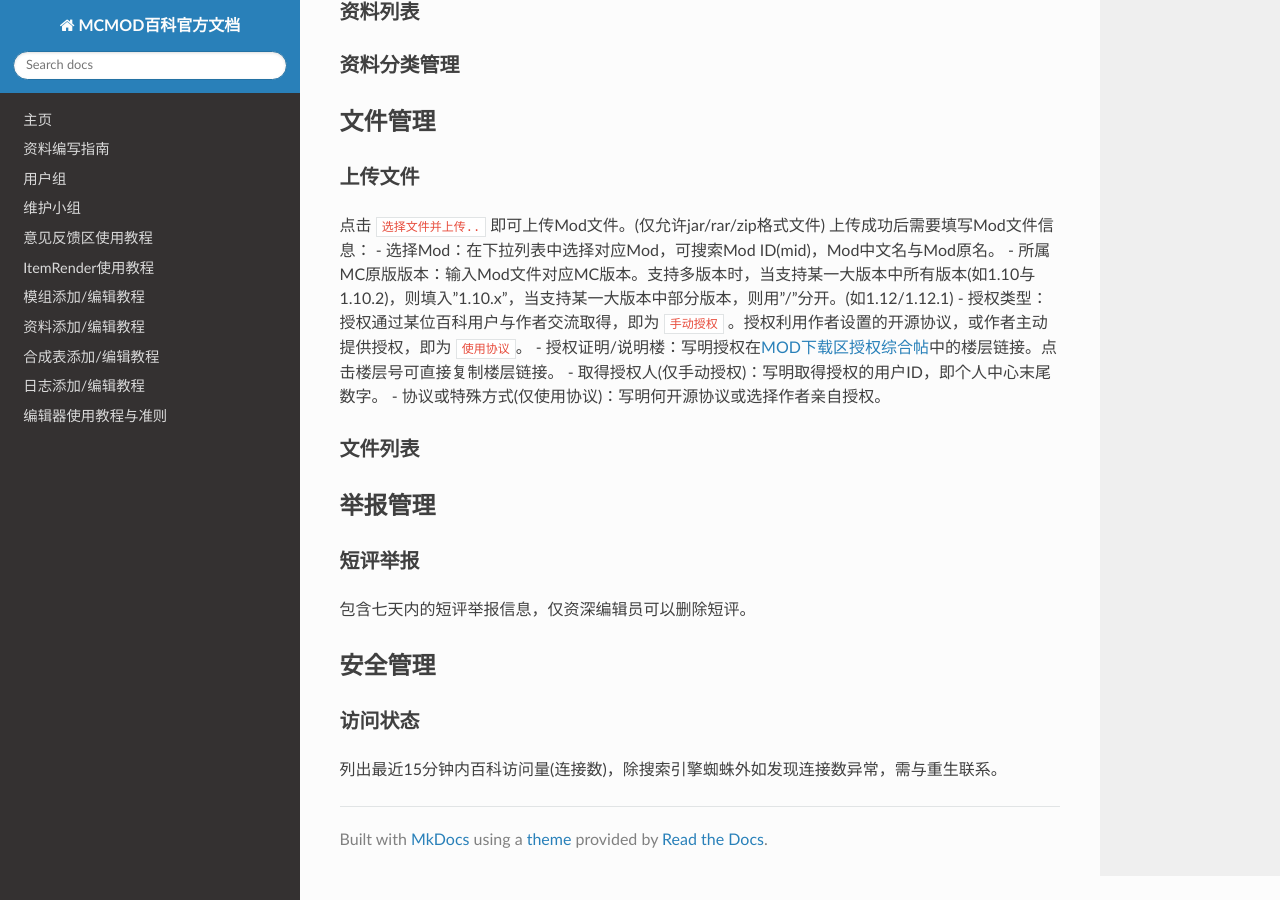
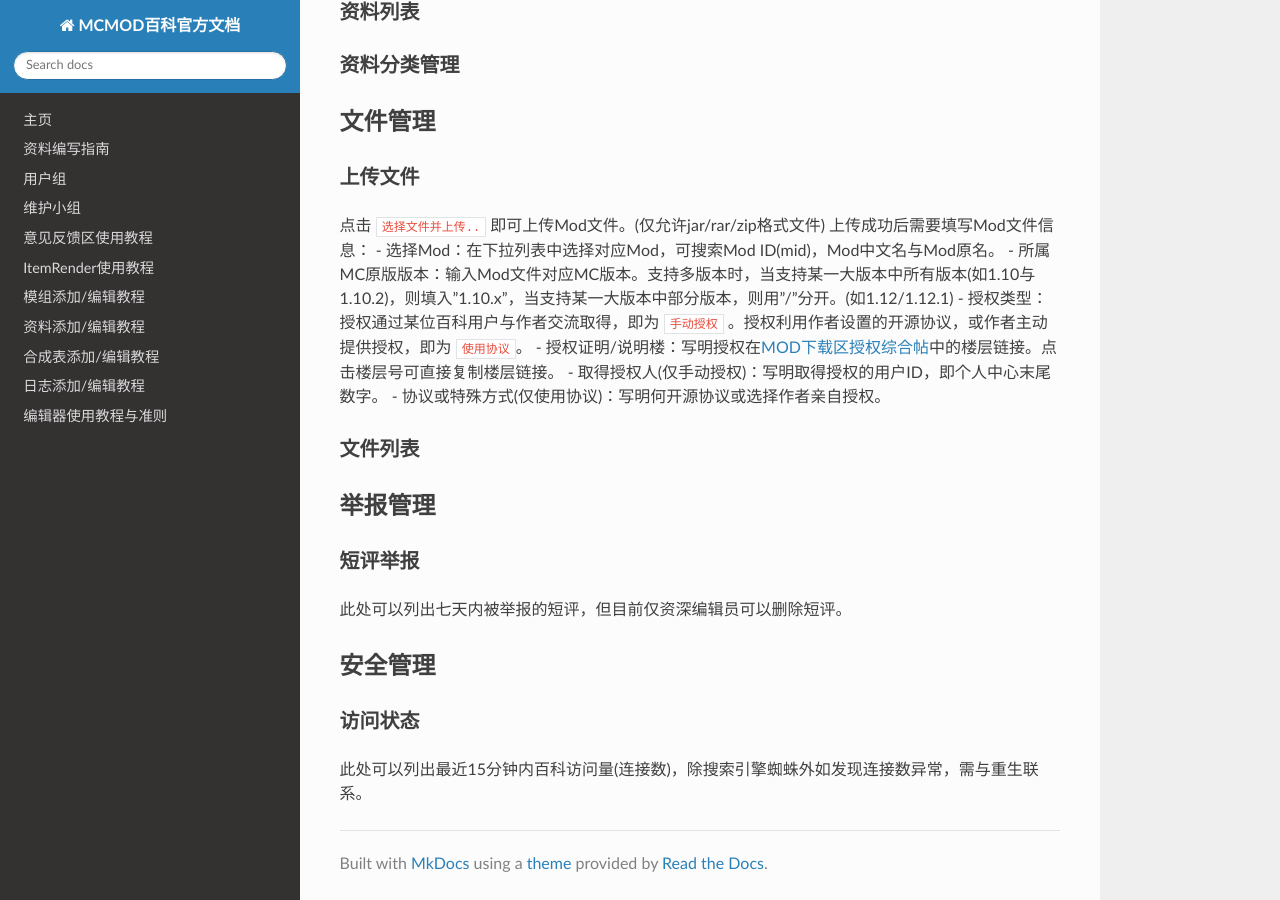
Before and after one commit to Ahrwing/mcmod, an MkDocs documentation site: the page built from docs/admin.md, in a window 1280 px wide and 900 px high, scrolled down 9183 px. Built offline with MkDocs 1.6.1, drawn with Linux system fonts in a browser that asks for light colours; nearby versions of some CDN libraries; old or Windows-style settings are respelled for this version of MkDocs.

Commit message:
Update admin.md

```diff
--- a/docs/admin.md
+++ b/docs/admin.md
@@ -140,10 +140,10 @@
 
 ### 短评举报
 
-包含七天内的短评举报信息，仅资深编辑员可以删除短评。
+此处可以列出七天内被举报的短评，但目前仅资深编辑员可以删除短评。
 
 ## 安全管理
 
 ### 访问状态
 
-列出最近15分钟内百科访问量(连接数)，除搜索引擎蜘蛛外如发现连接数异常，需与重生联系。
+此处可以列出最近15分钟内百科访问量(连接数)，除搜索引擎蜘蛛外如发现连接数异常，需与重生联系。
```
